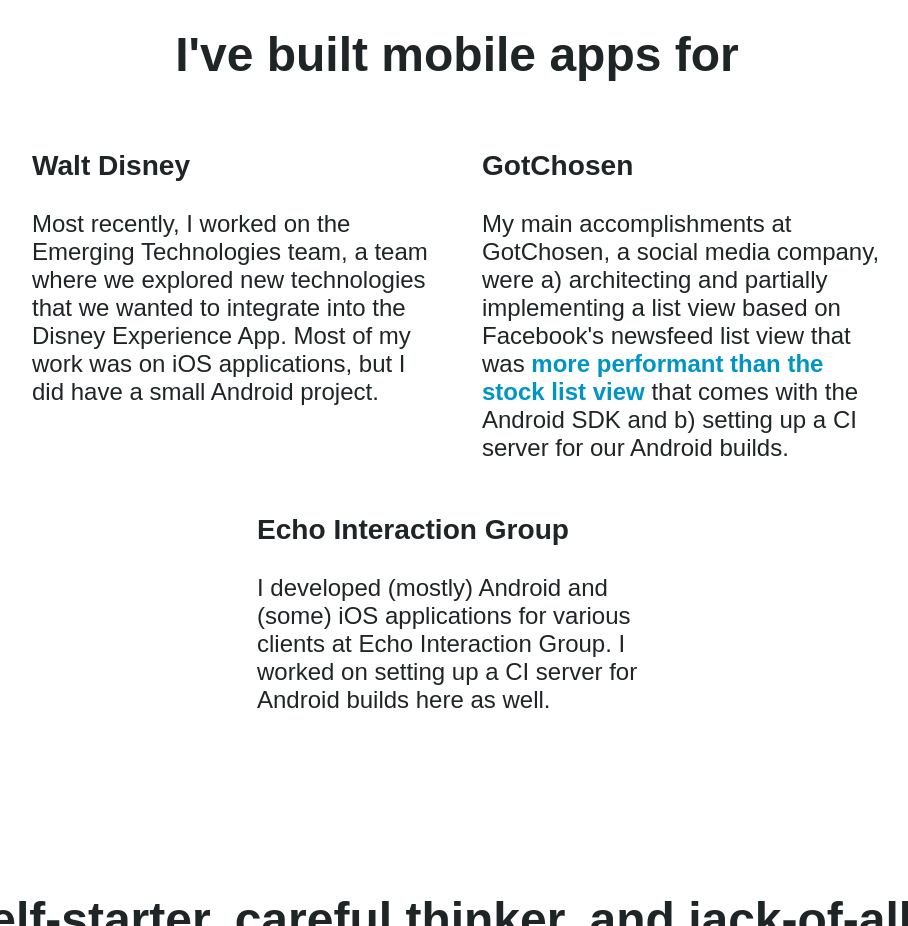
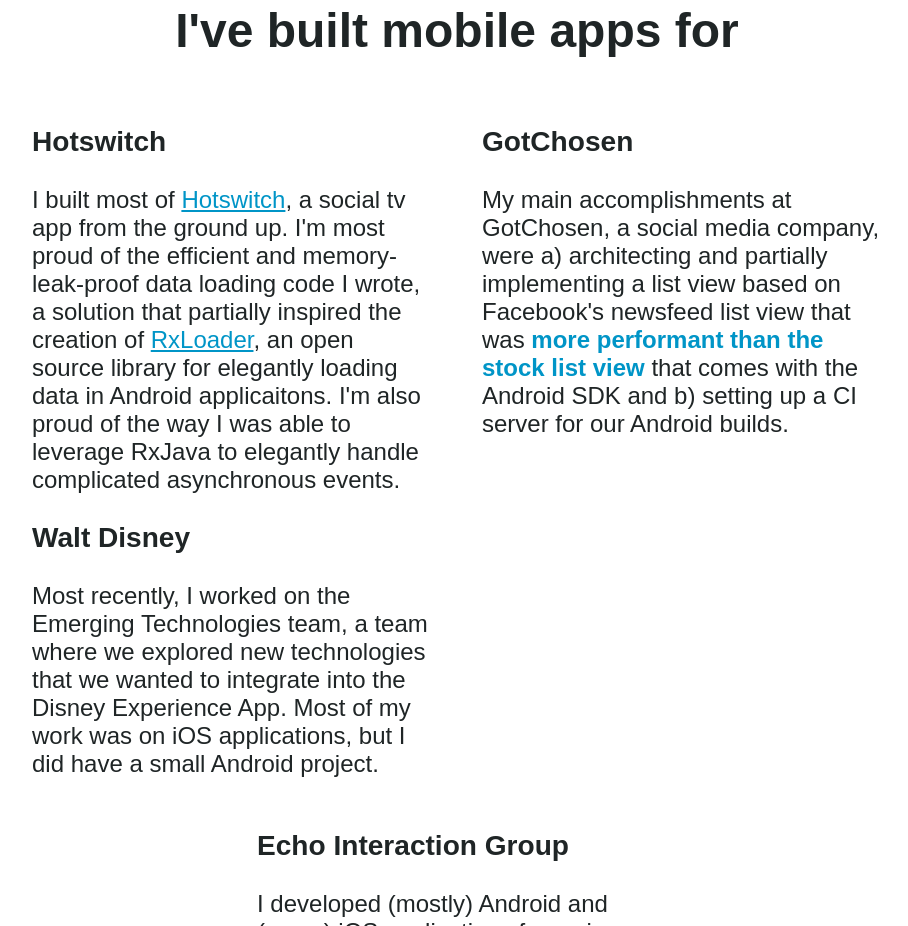
Before and after one commit to kmdupr33/matt-wants-to-work-for-you, a website: page index.html in a window 1280 px wide. Shown: the part 1637-2563 px from the top of the page, without its empty margins (183-1091 px from the left). Drawn offline with Linux system fonts and the light colour scheme; some packages are replaced by stand-ins of ours; a script that the page names is missing.

Commit message:
Added hotswitch

```diff
--- a/index.html
+++ b/index.html
@@ -37,6 +37,10 @@
       <h2 class="text-center">I've built mobile apps for</h2>
       <div class="start-row">
         <div class="copy">
+          <h3>Hotswitch</h3>
+          <p>
+            I built most of <a href="http://www.hotswitch.com/">Hotswitch</a>, a social tv app from the ground up. I'm most proud of the efficient and memory-leak-proof data loading code I wrote, a solution that partially inspired the creation of <a href="http://www.philosophicalhacker.com/post/rxloader-boilerplate-free-data-loading-with-loaders-and-rxjava/">RxLoader</a>, an open source library for elegantly loading data in Android applicaitons. I'm also proud of the way I was able to leverage RxJava to elegantly handle complicated asynchronous events.
+          </p>
           <h3>Walt Disney</h3>
           <p>
             Most recently, I worked on the Emerging Technologies team, a team where we explored new technologies that we wanted to integrate into the Disney Experience App. Most of my work was on iOS applications, but I did have a small Android project.
```
